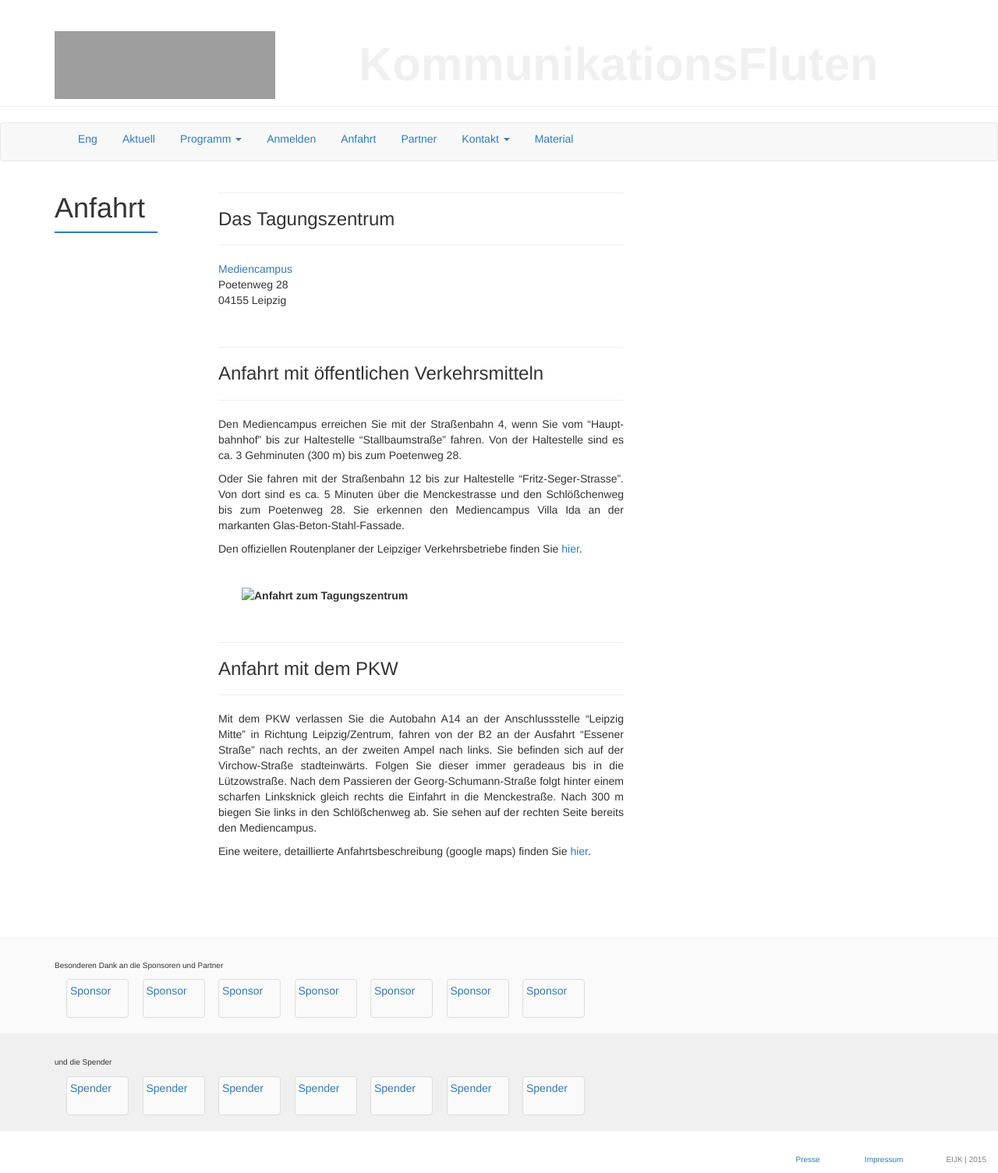
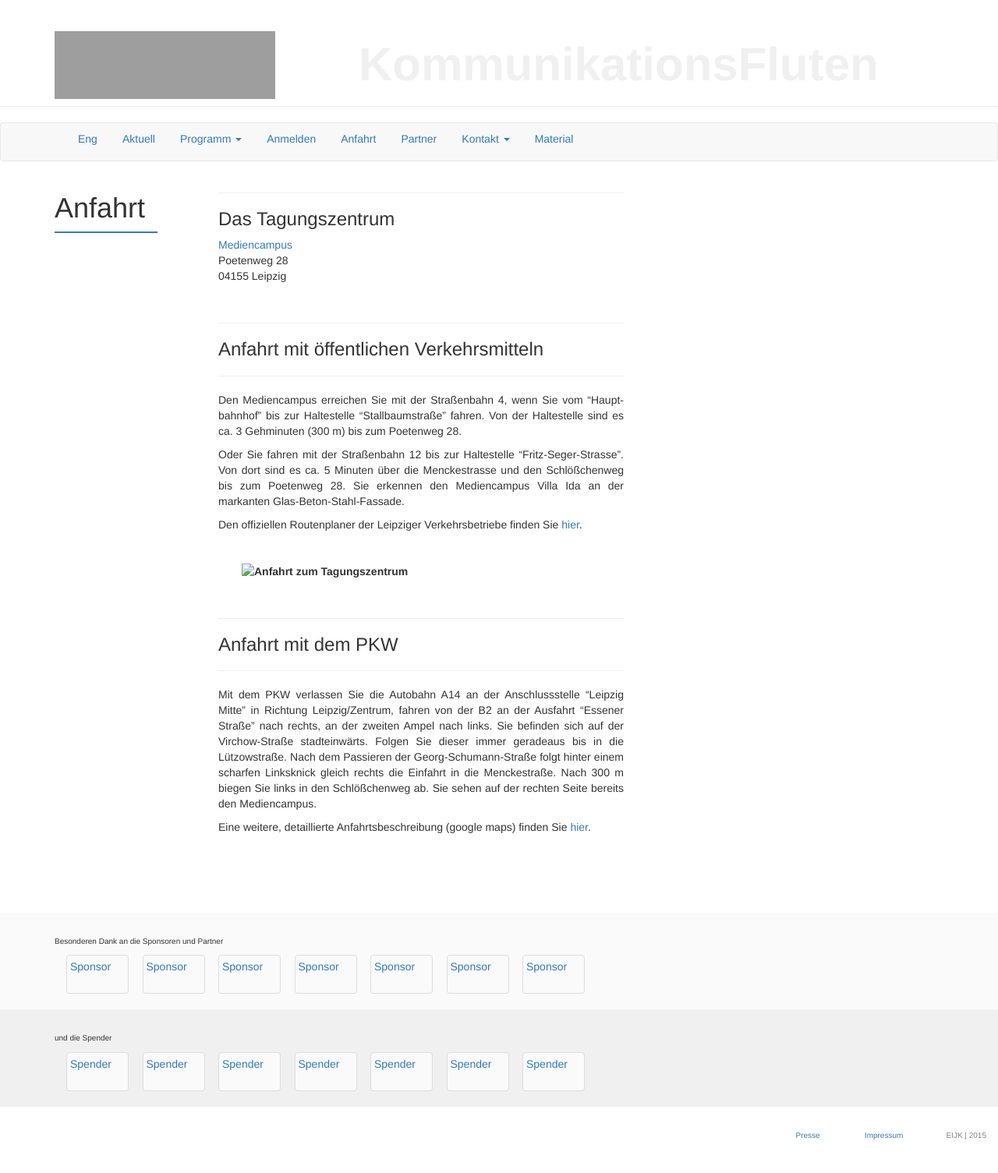
Before and after one commit to susedev/test, a Jekyll site: the page built from anfahrt.html, in a window 1280 px wide. Shown: the whole page at 78% size. Built offline with Jekyll 4.4.1, drawn with Linux system fonts in a browser that asks for light colours; nearby versions of some CDN libraries; after the commit the page ends 1474 px from its top, so only the background shows below that; grey boxes are pictures that could not be loaded.

Commit message:
Update anfahrt.html

```diff
--- a/anfahrt.html
+++ b/anfahrt.html
@@ -4,7 +4,7 @@ title: Anfahrt
 <hr noshade="noshade" size="1" />
 <h3 class="csc-header csc-header-n1">Das Tagungszentrum</h3>
 
-<hr noshade="noshade" size="1" />
+<div class="box"></div>
 <p class="csc-header csc-header-n1"><a href="http://www.mediencampus-villa-ida.de/mediencampus/#" target="_blank">Mediencampus</a><br />
 Poetenweg 28<br />
 04155 Leipzig</p>
```
